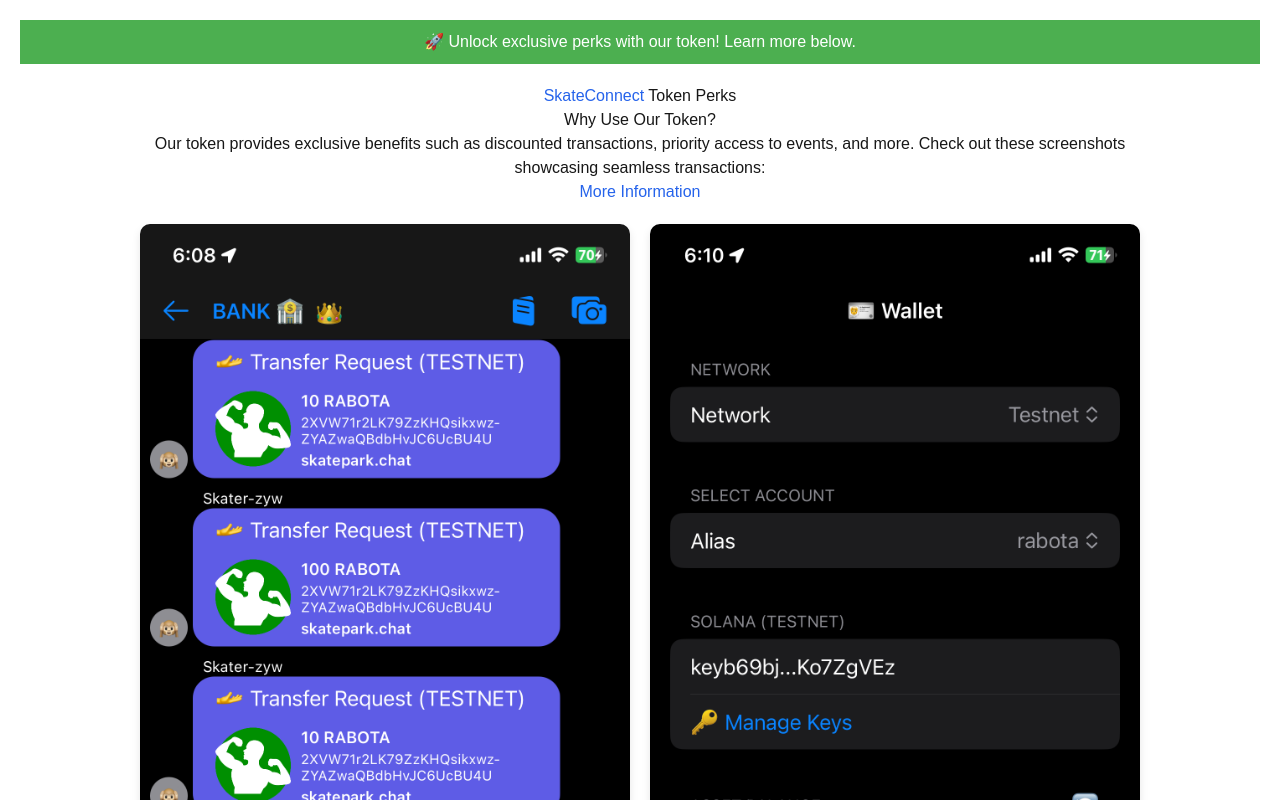
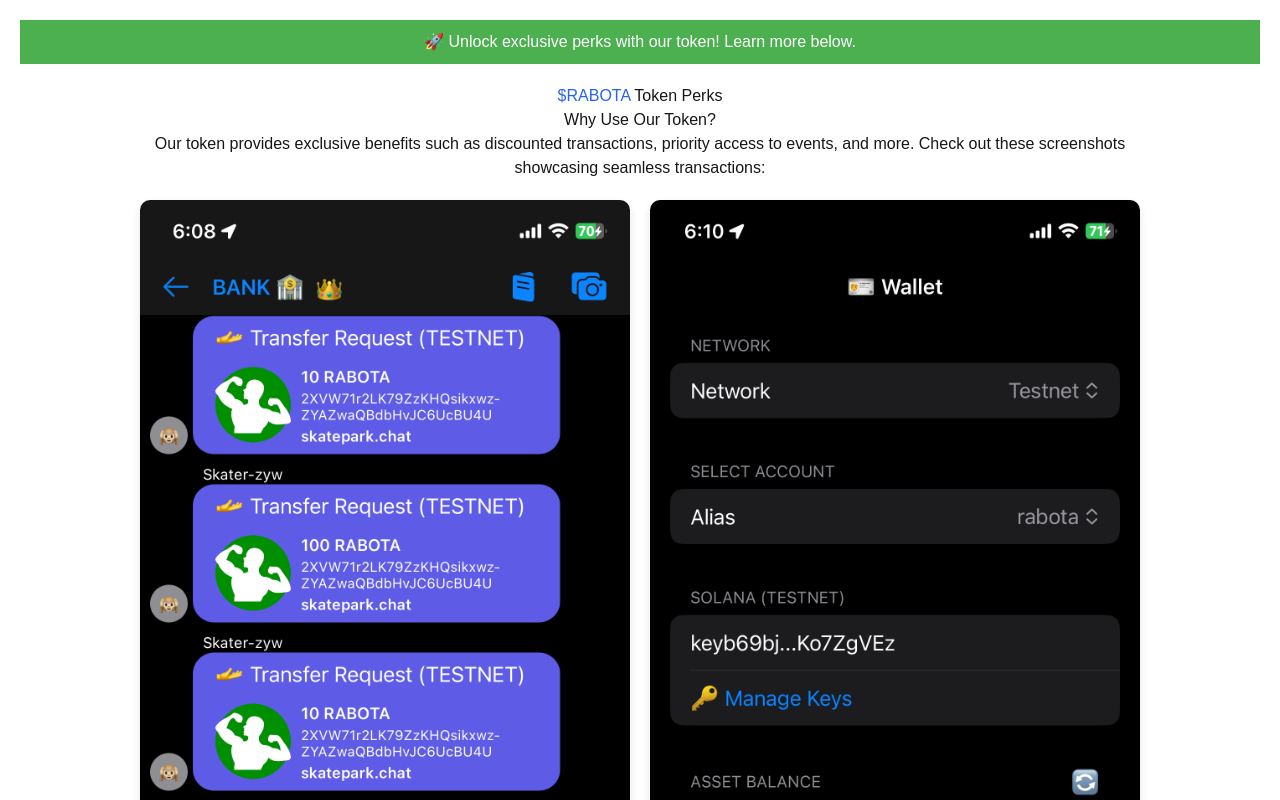
Before and after one commit to SkatePay/skatepark.chat, a Next.js app: page /token/1 in a window 1280 px wide. Shown: the top 800 px of the page. Built offline with nearby package versions, Linux system fonts and the light colour scheme; no server answers.

Commit message:
FIxes link.

```diff
--- a/src/app/token/[id]/TokenPage.tsx
+++ b/src/app/token/[id]/TokenPage.tsx
@@ -33,8 +33,11 @@
       </div>
 
       <h1>
-        <Link href="/" className="text-blue-600 hover:underline dark:text-blue-400">
-          SkateConnect
+        <Link
+          href={`https://prorobot.ai/token/${id}`}
+          className="text-blue-600 hover:underline dark:text-blue-400"
+        >
+          $RABOTA
         </Link>{' '}
         Token Perks
       </h1>
@@ -45,15 +48,6 @@
         <p>
           Our token provides exclusive benefits such as discounted transactions, priority access to
           events, and more. Check out these screenshots showcasing seamless transactions:
-        </p>
-
-        <p>
-          <Link
-            href={`https://prorobot.ai/token/${id}`}
-            className="text-blue-600 hover:underline dark:text-blue-400"
-          >
-            More Information
-          </Link>{' '}
         </p>
         <div style={styles.screenshotGrid}>
           <div style={styles.screenshot}>
```
